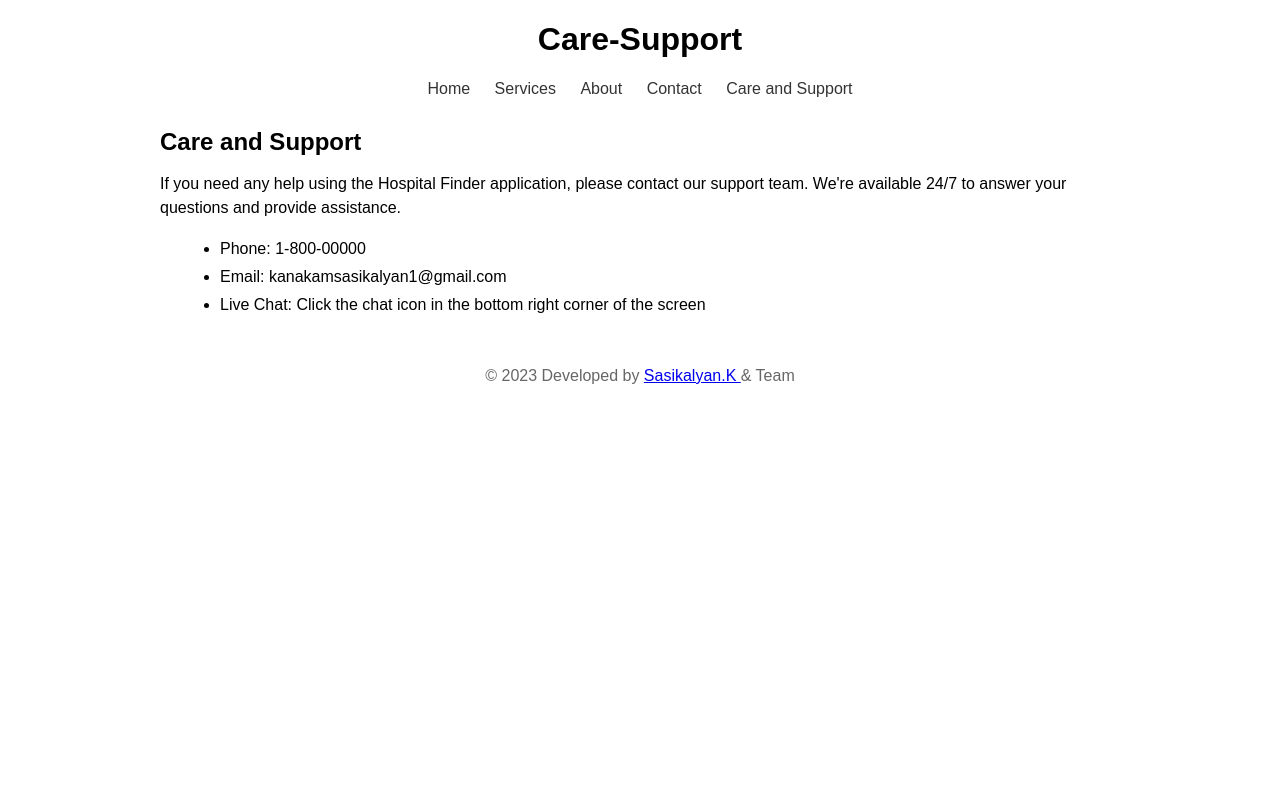
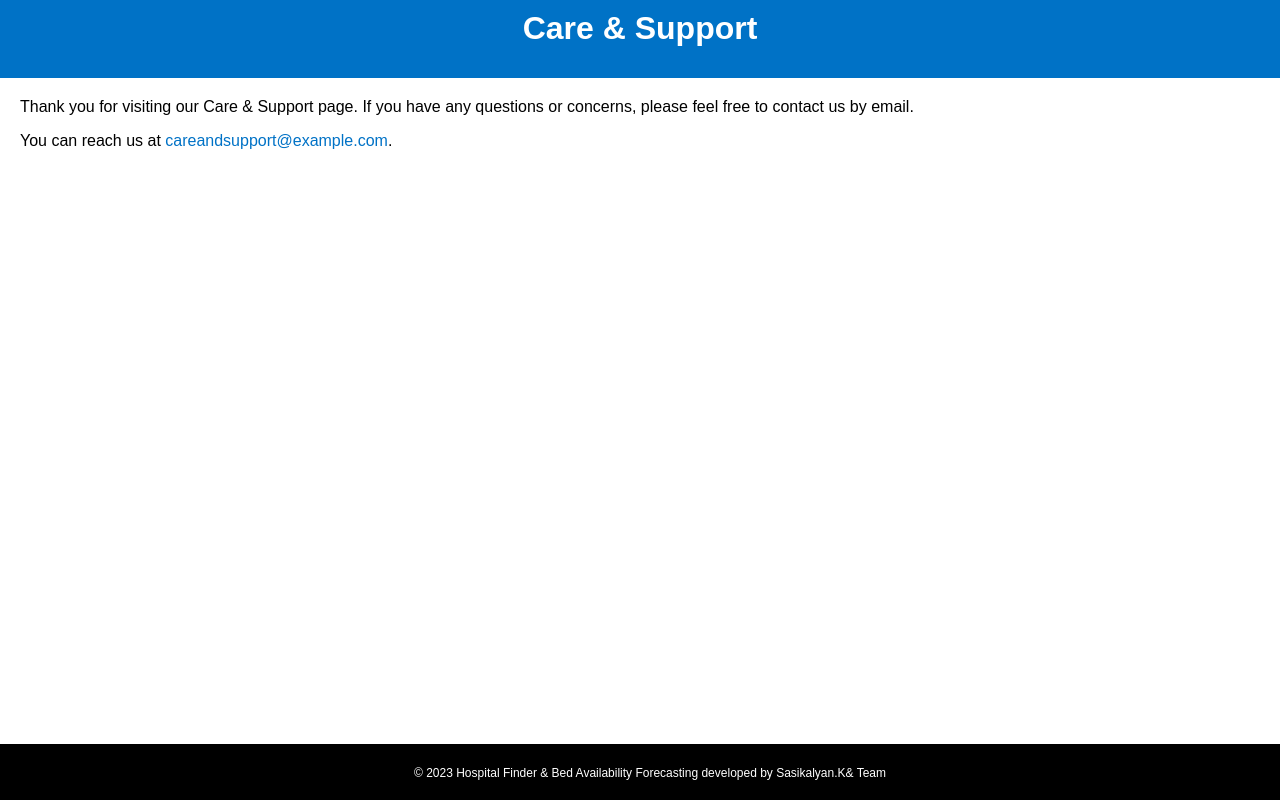
Before and after one commit to KanakamSasikalyan/hospital-finder, a plain HTML site: page care-support.html in a window 1280 px wide. Drawn offline with Linux system fonts and the light colour scheme.

Commit message:
Update care-support.html

```diff
--- a/care-support.html
+++ b/care-support.html
@@ -1,109 +1,57 @@
 <!DOCTYPE html>
 <html>
 <head>
-	<title>Care-Support</title>
+  <meta charset="utf-8">
+  <title>Care & Support</title>
   <style>
-                    /* set the font family and size */
+    /* Add some basic styles */
     body {
-              font-family: Arial, sans-serif;
-              font-size: 16px;
+/*      font-family: Arial, sans-serif;*/
+        font-family: 'Poppins', sans-serif;
+      margin: 0;
+      padding: 0;
     }
-
-            /* center the heading */
-            h1 {
+    header {
+      background-color: #0072c6;
+      color: #fff;
+      padding: 10px;
       text-align: center;
     }
-
-            /* style the navigation menu */
-            nav ul {
-              list-style: none;
-              margin: 0;
-              padding: 0;
+    footer {
+      background-color: #000;
+      color: #fff;
+      padding: 10px;
       text-align: center;
+      position: absolute;
+      bottom: 0;
+      width: 100%;
+      font-size: 12px;
     }
-
-            nav ul li {
-              display: inline-block;
-              margin: 0 10px;
+    .container {
+      margin: 20px;
     }
-
-            nav ul li a {
-              color: #333;
+    h1 {
+      margin-top: 0;
+    }
+    p {
+      margin-bottom: 10px;
+    }
+    a {
+      color: #0072c6;
       text-decoration: none;
     }
-
-            nav ul li a:hover {
-              text-decoration: underline;
-            }
-
-            /* style the section headings */
-            h2 {
-              font-size: 24px;
-              margin-top: 30px;
-              margin-bottom: 10px;
-            }
-
-            /* style the paragraphs */
-            p {
-              line-height: 1.5;
-              margin-bottom: 20px;
-            }
-
-            /* style the lists */
-            ul {
-              list-style: disc;
-              margin-left: 20px;
-              margin-bottom: 20px;
-            }
-
-            ul li {
-              margin-bottom: 10px;
-            }
-
-            /* set the width of the content */
-            .container {
-              max-width: 960px;
-              margin: 0 auto;
-              padding: 0 20px;
-            }
-
-            /* style the footer */
-            footer {
-              text-align: center;
-              margin-top: 50px;
-              margin-bottom: 20px;
-              color: #666;
-            }
-
   </style>
 </head>
 <body>
+  <header>
+    <h1>Care & Support</h1>
+  </header>
   <div class="container">
-		<header>
-			<h1>Care-Support</h1>
-			<nav>
-				<ul>
-					<li><a href="index.html">Home</a></li>
-					<li><a href="services.html">Services</a></li>
-					<li><a href="#">About</a></li>
-					<li><a href="#">Contact</a></li>
-					<li><a href="care-support.html">Care and Support</a></li>
-				</ul>
-			</nav>
-		</header>
-		<main>
-			<h2>Care and Support</h2>
-			<p>If you need any help using the Hospital Finder application, please contact our support team. We're available 24/7 to answer your questions and provide assistance.</p>
-			<ul>
-				<li>Phone: 1-800-00000</li>
-				<li>Email: kanakamsasikalyan1@gmail.com</li>
-				<li>Live Chat: Click the chat icon in the bottom right corner of the screen</li>
-			</ul>
-		</main>
+    <p>Thank you for visiting our Care & Support page. If you have any questions or concerns, please feel free to contact us by email.</p>
+    <p>You can reach us at <a href="mailto:careandsupport@example.com">careandsupport@example.com</a>.</p>
+  </div>
   <footer>
-			<p>&copy; 2023 Developed by <a href="#">Sasikalyan.K </a>& Team</p>
+    <p>&copy; 2023 Hospital Finder & Bed Availability Forecasting developed by Sasikalyan.K& Team</p>
   </footer>
-	</div>
-    <script src="hospitals.js"></script>
 </body>
 </html>
```
Lines whose indentation alone changed are shown as unchanged.
